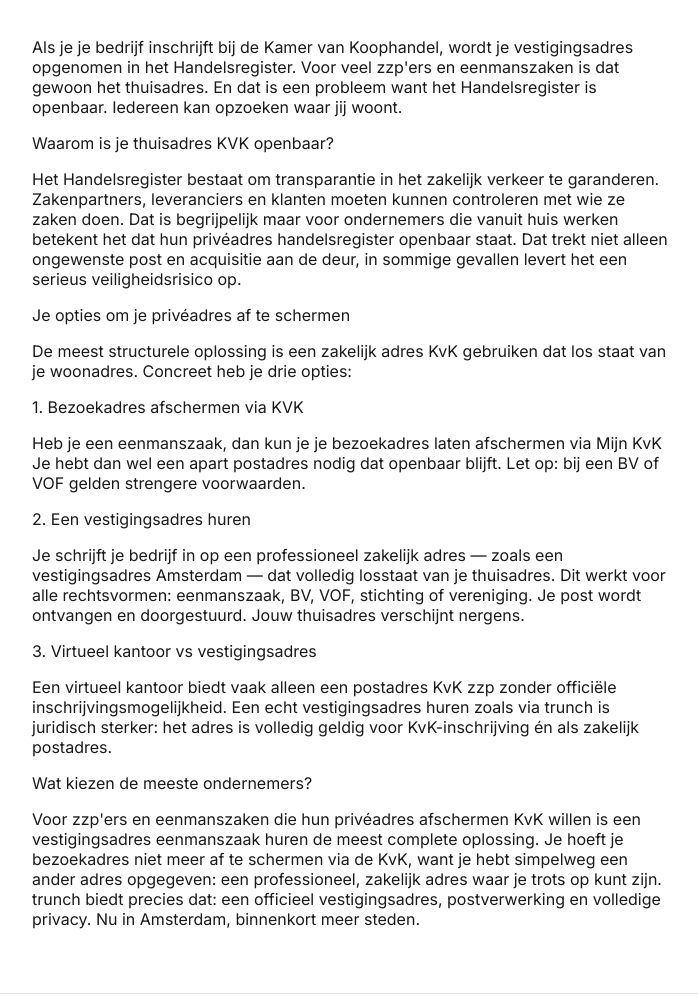
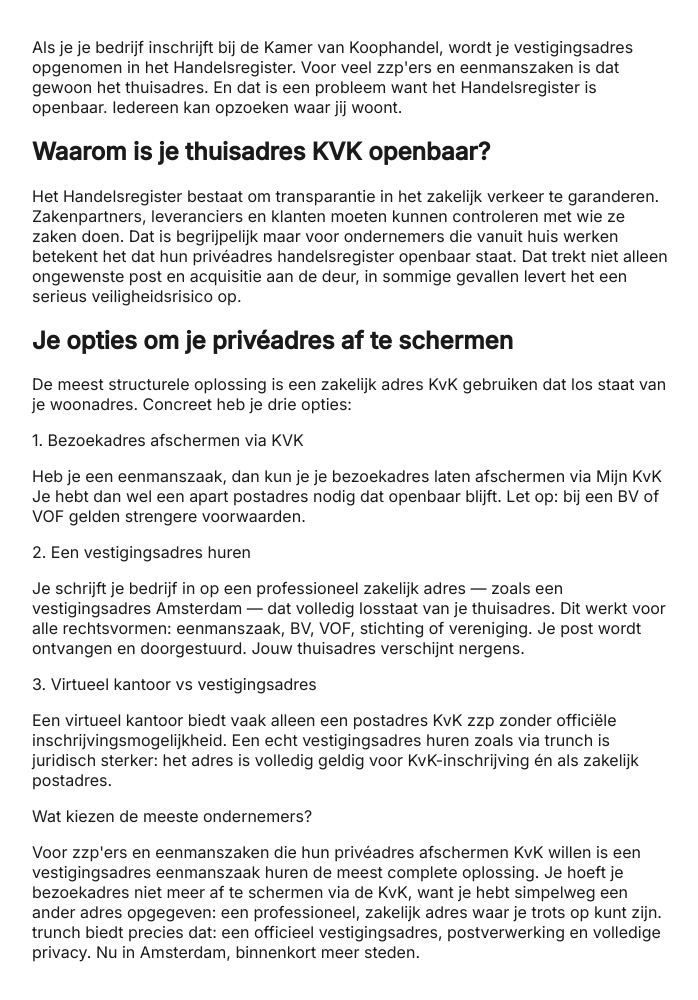
Before and after one commit to fq-p/trunch, a plain HTML site: page thuisadres-kvk.html in a window 1280 px wide. Shown: the part 742-1742 px from the top of the page, without its empty margins (288-986 px from the left). Drawn offline with Linux system fonts and the light colour scheme.

Commit message:
Update thuisadres-kvk.html update style

```diff
--- a/thuisadres-kvk.html
+++ b/thuisadres-kvk.html
@@ -31,11 +31,11 @@
     <p>
 Als je je bedrijf inschrijft bij de Kamer van Koophandel, wordt je vestigingsadres opgenomen in het Handelsregister. Voor veel zzp'ers en eenmanszaken is dat gewoon het thuisadres. En dat is een probleem want het Handelsregister is openbaar. Iedereen kan opzoeken waar jij woont.
 <p>
-Waarom is je thuisadres KVK openbaar?
+<h2>Waarom is je thuisadres KVK openbaar?</h2>
 <p>
 Het Handelsregister bestaat om transparantie in het zakelijk verkeer te garanderen. Zakenpartners, leveranciers en klanten moeten kunnen controleren met wie ze zaken doen. Dat is begrijpelijk maar voor ondernemers die vanuit huis werken betekent het dat hun privéadres handelsregister openbaar staat. Dat trekt niet alleen ongewenste post en acquisitie aan de deur, in sommige gevallen levert het een serieus veiligheidsrisico op.
 <p>
-Je opties om je privéadres af te schermen
+<h2>Je opties om je privéadres af te schermen</h2>
 <p>
 De meest structurele oplossing is een zakelijk adres KvK gebruiken dat los staat van je woonadres. Concreet heb je drie opties:
 <p>
@@ -51,7 +51,7 @@ Je schrijft je bedrijf in op een professioneel zakelijk adres — zoals een vest
 <p>
 Een virtueel kantoor biedt vaak alleen een postadres KvK zzp zonder officiële inschrijvingsmogelijkheid. Een echt vestigingsadres huren zoals via trunch is juridisch sterker: het adres is volledig geldig voor KvK-inschrijving én als zakelijk postadres.
 <p>
-Wat kiezen de meeste ondernemers?
+<h>Wat kiezen de meeste ondernemers?</h>
 <p>
 Voor zzp'ers en eenmanszaken die hun privéadres afschermen KvK willen is een vestigingsadres eenmanszaak huren de meest complete oplossing. Je hoeft je bezoekadres niet meer af te schermen via de KvK, want je hebt simpelweg een ander adres opgegeven: een professioneel, zakelijk adres waar je trots op kunt zijn.
 trunch biedt precies dat: een officieel vestigingsadres, postverwerking en volledige privacy. Nu in Amsterdam, binnenkort meer steden.</p>
```
